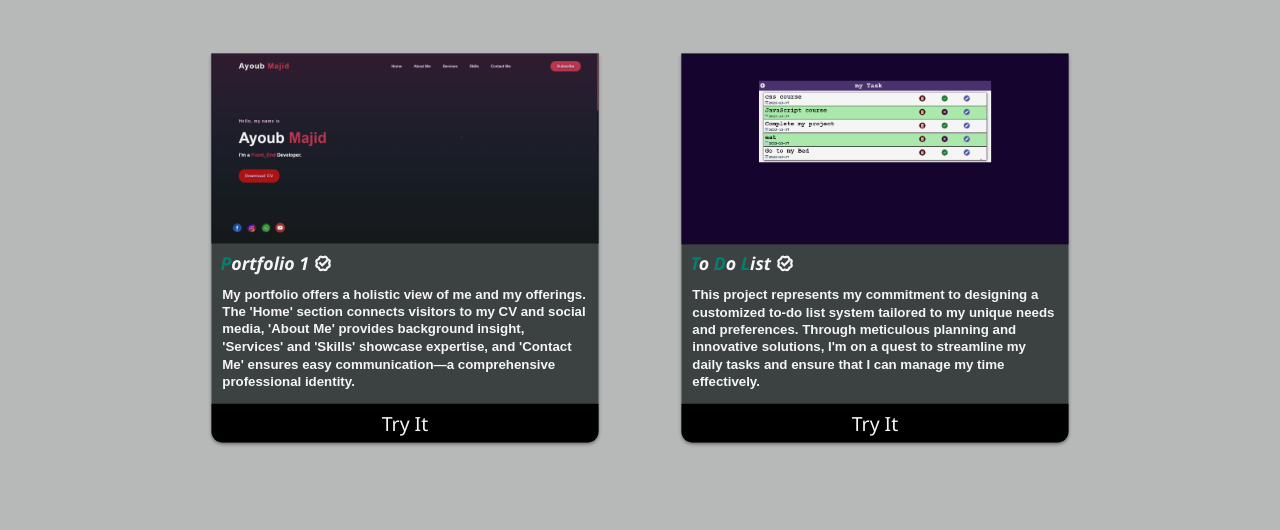
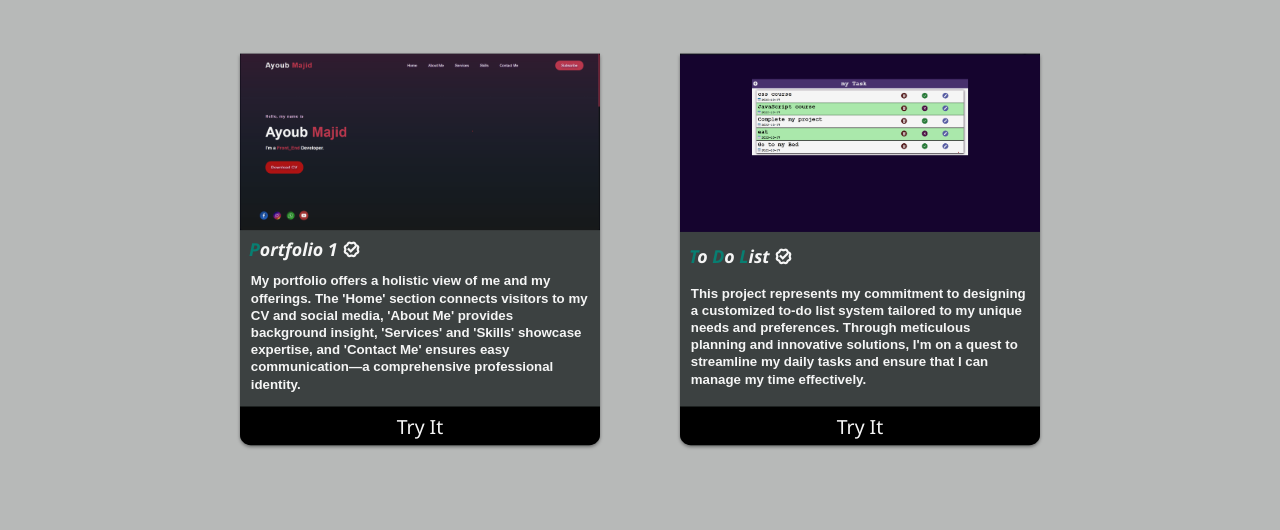
Before and after one commit to ayoubmajid67/Portfolio, a plain HTML site: page HTML/project.html in a window 1280 px wide. Shown: the part 270-800 px from the top of the page. Drawn offline with Linux system fonts and the light colour scheme; grey boxes are pictures that could not be loaded; files whose address does not match are found by name.

Commit message:
final update

```diff
--- a/CSS/contactCss/contact.css
+++ b/CSS/contactCss/contact.css
@@ -208,6 +208,7 @@ input:focus {
         opacity: 0.4;
         position: fixed;
         width: 100%;
+        z-index: 100;
     }
 
     body {
--- a/CSS/projects/projects.css
+++ b/CSS/projects/projects.css
@@ -106,7 +106,7 @@ body {
     gap: 5px;
     justify-content: space-between;
     box-shadow: 0px 2px 4px rgba(0, 0, 0, 0.417);
-    min-width: 430px;
+    min-width: 250px;
     max-width: 100%;
     flex-basis: 400px;
     flex-shrink: 0;
--- a/JS/logic.js
+++ b/JS/logic.js
@@ -1,4 +1,5 @@
 function navOver(thisLink) {
+	console.log("nav over ");
 	linkArray.forEach((element) => {
 		if (element.classList.contains("currentPage")) {
 			if (element != thisLink) {
@@ -11,6 +12,7 @@ function navOver(thisLink) {
 }
 
 function navOut() {
+	console.log("nav out ");
 	linkArray.forEach((element) => {
 		if (element.classList.contains("temp")) {
 			element.classList.remove("temp");
```
